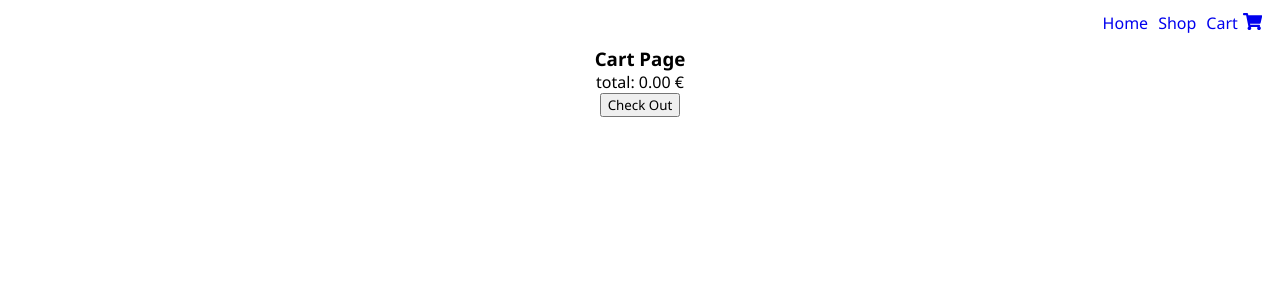
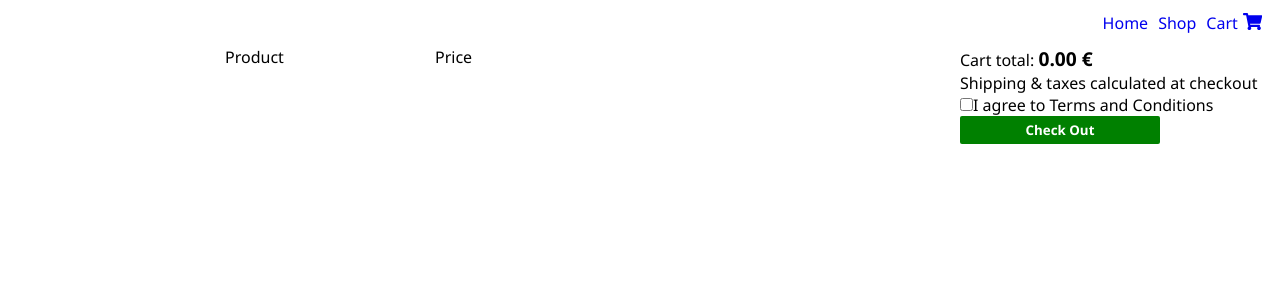
Before and after one commit to GytAndr/shopping-cart, a React (Create React App) app: page /cart in a window 1280 px wide. Shown: the top 300 px of the page. Built offline with nearby package versions, Linux system fonts and the light colour scheme.

Commit message:
Error page and cart buttons

```diff
--- a/src/App.jsx
+++ b/src/App.jsx
@@ -2,6 +2,7 @@ import Home from './pages/Home';
 import Shop from './pages/Shop';
 import Cart from './pages/Cart';
 import Navbar from './Components/Navbar';
+import ErrorPage from './pages/ErrorPage';
 import ProductPage from './pages/ProductPage';
 import { BrowserRouter, Routes, Route } from 'react-router-dom';
 import { useState } from 'react';
@@ -33,6 +34,7 @@ function App() {
 						<Cart cartProducts={cartProducts} deleteCartItem={deleteCartItem} />
 					}
 				/>
+				<Route path="*" element={<ErrorPage />} />
 			</Routes>
 		</BrowserRouter>
 	);
--- a/src/Styles/Cart.css
+++ b/src/Styles/Cart.css
@@ -1,26 +1,23 @@
 .cart-card {
 	height: 250px;
 	width: 220px;
-	display: flex;
-	gap: 4px;
-	flex-direction: column;
-	justify-content: center;
-	align-items: center;
-	border: 1px solid gainsboro;
+	display: grid;
+	grid-template-columns: repeat(4, 200px);
+	gap: 10px;
 	border-radius: 4px;
 }
-.cart-wrapper {
+.cart-labels {
 	display: grid;
-	grid-template-columns: auto auto auto;
+	grid-template-columns: repeat(4, 200px);
 	gap: 10px;
 }
 .cart {
 	width: 80%;
 	display: flex;
-	flex-direction: column;
 	justify-content: center;
 	align-items: center;
 	margin: auto;
+	position: relative;
 }
 .cart-thumb {
 	height: 190px;
@@ -28,3 +25,29 @@
 	object-fit: scale-down;
 	border-radius: 6px;
 }
+
+.cart-product-col {
+	grid-column-start: 1;
+	grid-column-end: 2;
+}
+.cart-price-col {
+	grid-column-start: 2;
+	grid-column-end: 3;
+}
+.cart-sidebar {
+	height: 100%;
+	width: 25%;
+	position: fixed;
+	right: 0;
+	top: 45px;
+}
+.fake-link {
+	cursor: pointer;
+}
+.fake-link:hover {
+	color: blue;
+}
+#cart-total-sum {
+	font-size: 1.2rem;
+	font-weight: bold;
+}
--- a/src/pages/Cart.jsx
+++ b/src/pages/Cart.jsx
@@ -9,27 +9,48 @@ const Cart = ({ cartProducts, deleteCartItem }) => {
 		.toFixed(2);
 	return (
 		<div className="cart">
-			<h3>Cart Page</h3>
 			<div className="cart-wrapper">
+				<div className="cart-labels">
+					<p>Product</p>
+					<p>Price</p>
+				</div>
 				{cartProducts.map((product, index) => {
 					return (
 						<div key={index} className="cart-card">
-							<img src={product.thumbnail} alt="" className="cart-thumb" />
-							<p>{product.title}</p>
-							<p>
+							<div className="cart-product-col">
+								<img src={product.thumbnail} alt="" className="cart-thumb" />
+								<p>{product.title}</p>
+							</div>
+							<p className="cart-price-col">
 								{product.price -
 									((product.price * product.discountPercentage) / 100).toFixed(
 										2
 									)}{' '}
 								€
 							</p>
-							<button onClick={() => deleteCartItem(index)}>remove</button>
+							<div className="cart-qty-col">
+								<button
+									className="product-page--btn"
+									onClick={() => deleteCartItem(index)}
+								>
+									Remove from Cart
+								</button>
+							</div>
 						</div>
 					);
 				})}
 			</div>
-			<p>total: {totalSum} €</p>
-			<button>Check Out</button>
+			<div className="cart-sidebar">
+				<p>
+					Cart total: <span id="cart-total-sum">{totalSum} €</span>
+				</p>
+				<p>Shipping &amp; taxes calculated at checkout</p>
+				<p>
+					<input type="checkbox"></input>I agree to{' '}
+					<span className="fake-link">Terms and Conditions</span>
+				</p>
+				<button className="product-page--btn">Check Out</button>
+			</div>
 		</div>
 	);
 };
--- /dev/null
+++ b/src/pages/ErrorPage.jsx
@@ -0,0 +1,17 @@
+import React from 'react';
+import { Link } from 'react-router-dom';
+
+function ErrorPage() {
+	return (
+		<div>
+			<p>
+				This page is not implemented yet.{' '}
+				<Link to="/shop">
+					<button>Back to Shop</button>
+				</Link>
+			</p>
+		</div>
+	);
+}
+
+export default ErrorPage;
```
